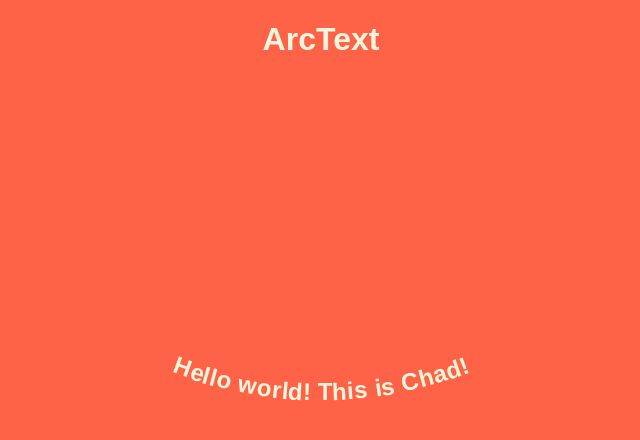
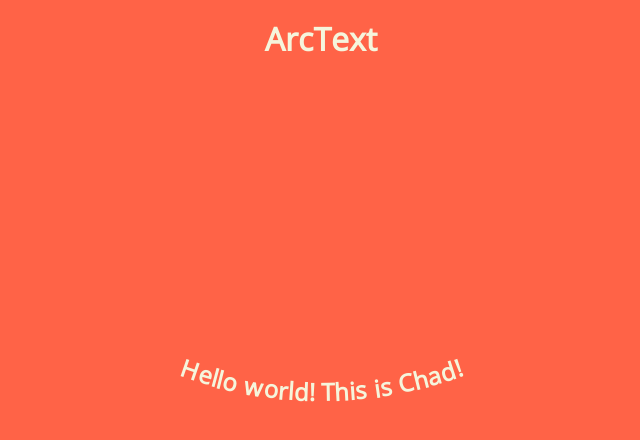
Before and after one commit to chadlol/arctext, a plain HTML site: page index.html in a window 1280 px wide. Shown: the full height of the page, 319-959 px from the left. Drawn offline with nearby package versions, Linux system fonts and the light colour scheme.

Commit message:
Added custom google font

```diff
--- a/css/styles.css
+++ b/css/styles.css
@@ -1,11 +1,14 @@
 /*
   DIAGNOSTIC STYLING
 */
+
+@import url('https://fonts.googleapis.com/css?family=Open+Sans');
+
 body {
   background: tomato;
   text-align: center;
   color: beige;
-  font-family: Arial, Helvetica, sans-serif;
+  font-family: 'Open Sans', Arial, Helvetica, sans-serif;
 }
 
 * {
```
